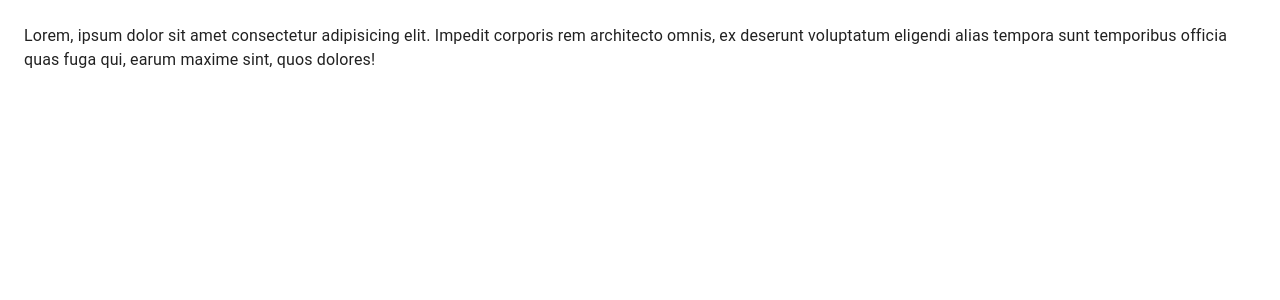
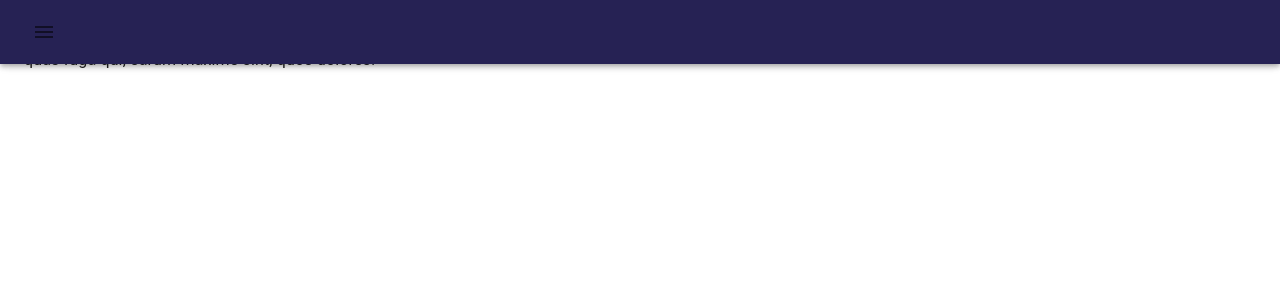
Before and after one commit to luismera86/journal-app, a React (Vite) app: page / in a window 1280 px wide. Shown: the top 300 px of the page. Built offline with nearby package versions, Linux system fonts and the light colour scheme.

Commit message:
Journal App

```diff
--- a/src/journal/components/NavBar.jsx
+++ b/src/journal/components/NavBar.jsx
@@ -1,15 +1,15 @@
-import { AppBar, IconButton, Toolbar } from "@mui/material"
+import { AppBar, IconButton, Toolbar } from '@mui/material'
 
-import { MenuOutlined } from "@mui/icons-material"
+import { MenuOutlined } from '@mui/icons-material'
 
-export const NavBar = () => {
+export const NavBar = ({ drawerWidth }) => {
   return (
-    <AppBar position="fixed">
+    <AppBar position='fixed' sx={{ sm: `calc(100% - ${drawerWidth}px)`, md: `${drawerWidth}px`}}> {/* lo que hacemos es que en pantallas pequeñas small calcule el 100% del ancho de la pantalla menos el drawerWith que va a ocupar el silderbar y en pantallas medianas medium solo descuente el drawerWhit */}
       <Toolbar>
         <IconButton>
           <MenuOutlined />
         </IconButton>
       </Toolbar>
-  </AppBar>
-    )
+    </AppBar>
+  )
 }
--- a/src/journal/layout/JournalLayout.jsx
+++ b/src/journal/layout/JournalLayout.jsx
@@ -1,15 +1,19 @@
-import { Box } from "@mui/material"
+import { Box } from '@mui/material'
+import { NavBar } from '../components'
 
-export const JournalLayout = ({children}) => {
+const drawerWidth = 240
+
+export const JournalLayout = ({ children }) => {
   return (
     <Box sx={{ display: 'flex' }}>
       {/* Navbar */}
+      <NavBar drawerWidth={drawerWidth} />
       {/* SideBar */}
-      <Box component='main' sx={{flexGrow: 1, p: 3}}>
+      <Box component='main' sx={{ flexGrow: 1, p: 3 }}>
         {/* Toolbar */}
 
         {children}
       </Box>
-  </Box>
-    )
+    </Box>
+  )
 }
```
